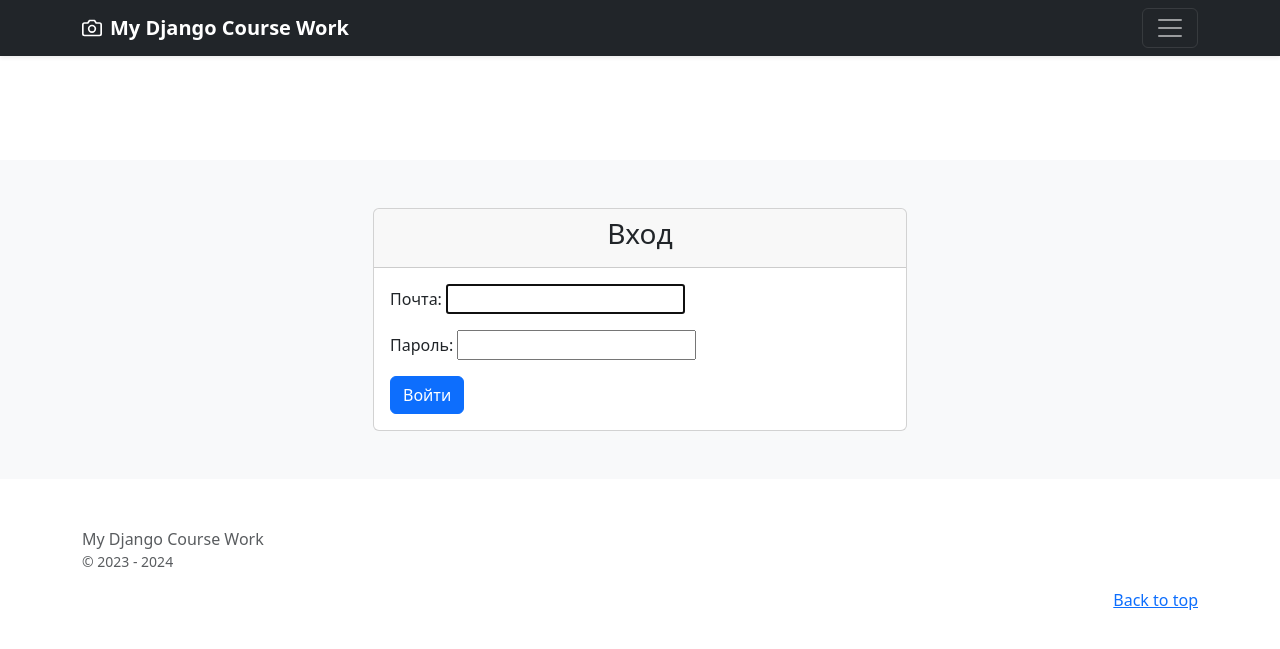
After one commit to skysaika/cworkdjango, a Django app: page /users/ in a window 1280 px wide. The commit adds this page. Shown: the top 649 px of the page. Run offline with Django 5.2, Linux system fonts and the light colour scheme; some libraries are stand-ins or nearby versions.

Commit message:
Create menu 'login' and 'logout' in inc_main_menu, add path redirect after logout/login in settings.py, class LoginView/LogoutView in views.py, login.html, add path to app users in config/urls.py, path to login/logout in users/urls.py.

```diff
--- a/config/settings.py
+++ b/config/settings.py
@@ -146,3 +146,8 @@ DEFAULT_AUTO_FIELD = 'django.db.models.BigAutoField'
 
 # user config
 AUTH_USER_MODEL = 'users.User'
+
+# Redirect after logout
+LOGOUT_REDIRECT_URL = '/'
+# Redirect after login
+LOGIN_REDIRECT_URL = '/'
--- a/config/urls.py
+++ b/config/urls.py
@@ -24,4 +24,6 @@ urlpatterns = [
     path('', include('main.urls', namespace='main')),  # путь до приложения main
     path('clients/', include('clients.urls', namespace='clients')),  # путь до приложения clients
     path('mailing/', include('mailing.urls', namespace='mailing')),  # путь до приложения mailing
+
+    path('users/', include('users.urls', namespace='users')),  # путь до приложения users
 ] + static(settings.MEDIA_URL, document_root=settings.MEDIA_ROOT)
--- a/main/templates/main/includes/inc_main_menu.html
+++ b/main/templates/main/includes/inc_main_menu.html
@@ -9,6 +9,13 @@
         <li><a href="{% url 'mailing:mailing_list' %}" class="text-white">Рассылки</a></li>
 
 
+        {% if user.is_authenticated %}
+            <li><a href="{% url 'users:logout' %}" class="text-white">Выйти</a></li>
+        {% else %}
+            <li><a href="{% url 'users:login' %}" class="text-white">Войти</a></li>
+        {% endif %}
+
+
     </ul>
 </div>
 <!-- Главное меню конец -->
--- /dev/null
+++ b/users/templates/users/login.html
@@ -0,0 +1,26 @@
+{% extends 'main/base.html' %}
+
+{% block content %}
+    <div class="container">
+    <div class="col-12">
+
+        <form class="row justify-content-center" method="post" enctype="multipart/form-data">
+            <!-- слева карточка ст-->
+            <div class="col-md-6 mx-auto">
+                <div class="card">
+                    <div class="card-header">
+                        <h3 class="card-title text-center">Вход</h3>
+                    </div>
+                    <div class="card-body">
+                        {% csrf_token %}
+                        {{ form.as_p }}
+
+                        <button type="submit" class="btn btn-primary">Войти</button>
+                    </div>
+                </div>
+            </div>
+
+        </form>
+    </div>
+    </div>
+{% endblock %}
--- a/users/urls.py
+++ b/users/urls.py
@@ -0,0 +1,12 @@
+from django.urls import path
+
+from users.apps import UsersConfig
+from users.views import LoginView, LogoutView
+
+app_name = UsersConfig.name
+
+
+urlpatterns = [
+    path('', LoginView.as_view(), name='login'),  # маршрут для входа
+    path('logout/', LogoutView.as_view(), name='logout'),  # маршрут для выхода
+]
--- a/users/views.py
+++ b/users/views.py
@@ -1,3 +1,11 @@
+from django.contrib.auth.views import LoginView as BaseLoginView
+from django.contrib.auth.views import LogoutView as BaseLogoutView
 from django.shortcuts import render
 
-# Create your views here.
+
+class LoginView(BaseLoginView):  # наследуемся от BaseLoginView
+    template_name = 'users/login.html'
+
+
+class LogoutView(BaseLogoutView):  # наследуемся от BaseLogoutView
+    pass
```
